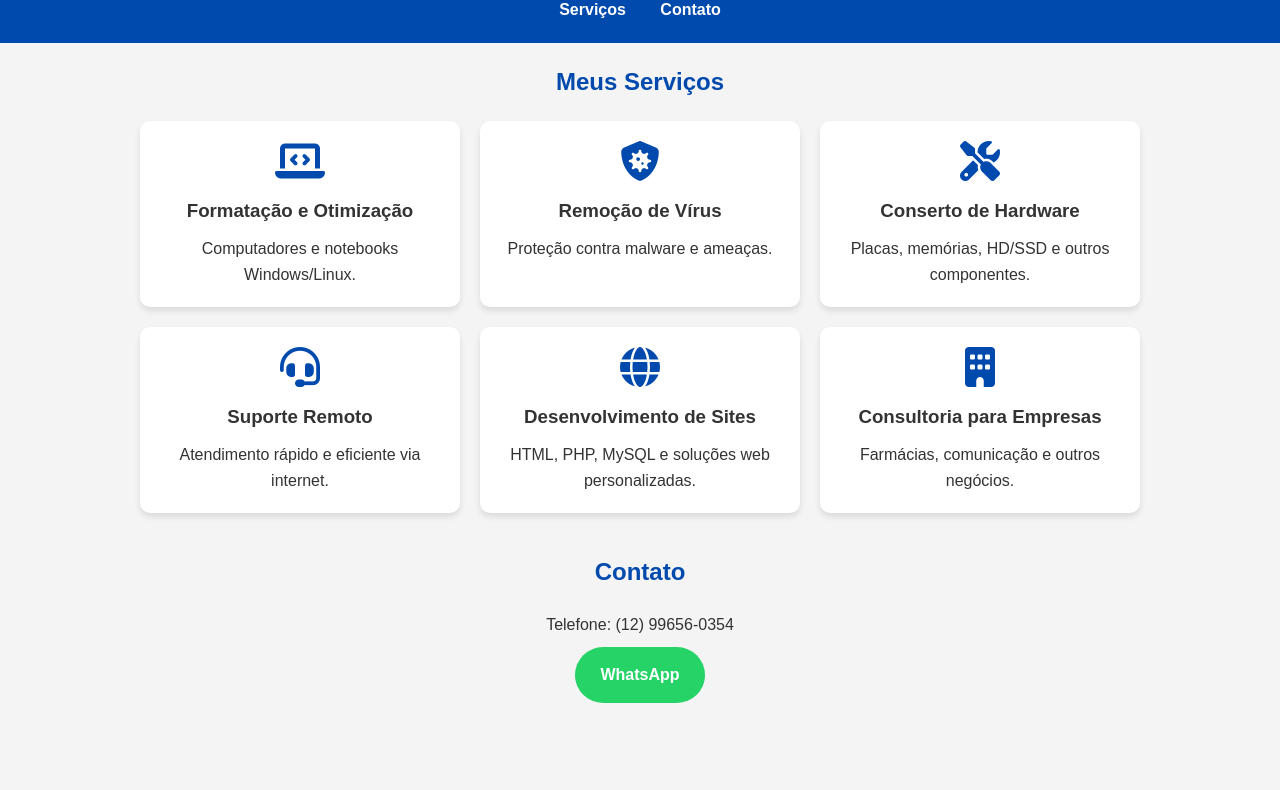
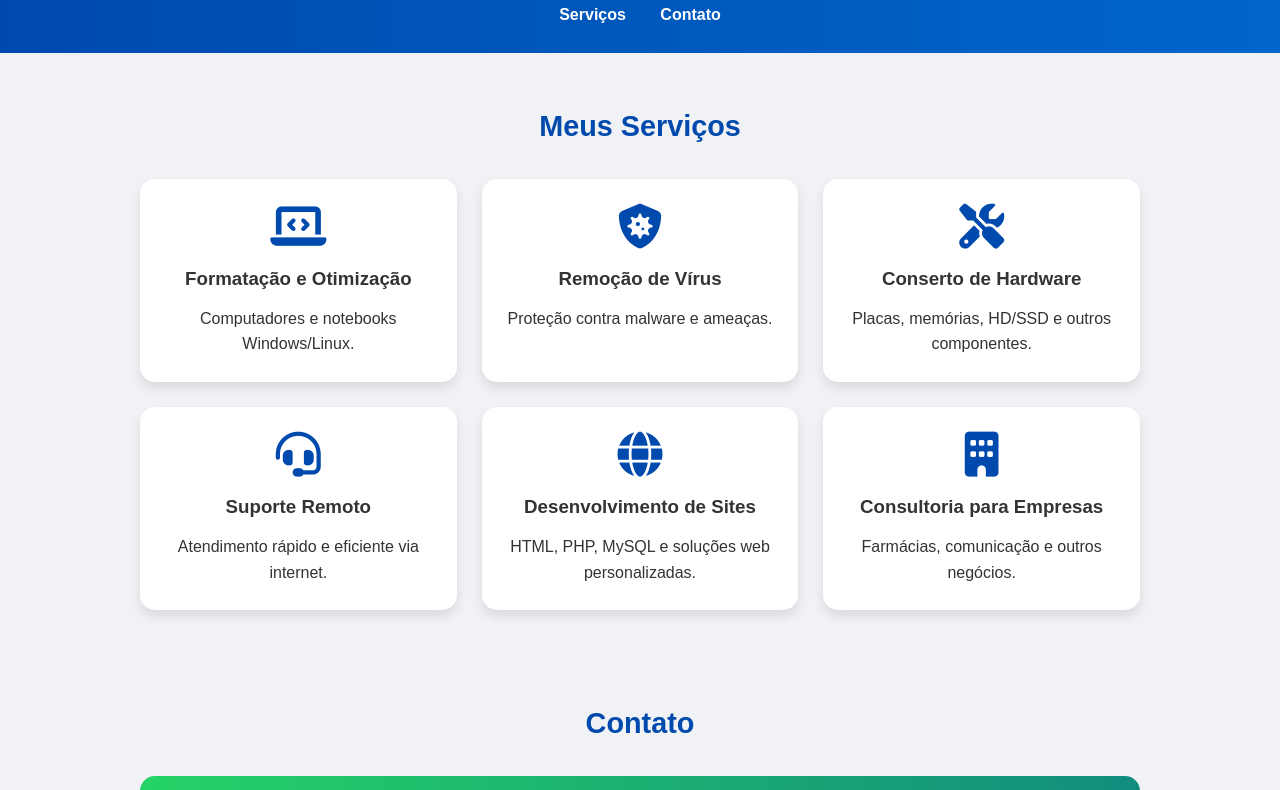
Before and after one commit to regisinformatica/Site, a plain HTML site: page index.html in a window 1280 px wide. Shown: the part 84-874 px from the top of the page. Before the commit the page ends 837 px from the top, so only its background shows below. Drawn offline with Linux system fonts and the light colour scheme.

Commit message:
Add files via upload

```diff
--- a/index.html
+++ b/index.html
@@ -9,33 +9,48 @@
 <style>
     /* Reset básico */
     * { margin: 0; padding: 0; box-sizing: border-box; font-family: Arial, sans-serif; }
-        body { background: #f4f4f4; color: #333; line-height: 1.6; }
+    body { background: #f0f2f5; color: #333; line-height: 1.6; }
+
     a { text-decoration: none; color: inherit; }
-        header { background: #004aad; color: #fff; padding: 20px 0; text-align: center; }
-        header h1 { margin-bottom: 10px; }
-        nav a { margin: 0 15px; color: #fff; font-weight: bold; }
-        .container { width: 90%; max-width: 1000px; margin: 20px auto; }
-        section { margin-bottom: 40px; }
-        h2 { color: #004aad; margin-bottom: 20px; text-align: center; }
+
+    /* Cabeçalho */
+    header { background: linear-gradient(90deg, #004aad, #0066cc); color: #fff; padding: 25px 0; text-align: center; }
+    header h1 { margin-bottom: 10px; font-size: 2rem; }
+    nav a { margin: 0 15px; color: #fff; font-weight: bold; transition: 0.3s; }
+    nav a:hover { color: #ffdd57; }
+
+    .container { width: 90%; max-width: 1000px; margin: 30px auto; }
+
+    section { margin-bottom: 50px; padding: 20px 0; }
+
+    h2 { color: #004aad; margin-bottom: 30px; text-align: center; font-size: 1.8rem; }
 
     /* Serviços */
-        .services { display: grid; grid-template-columns: repeat(auto-fit, minmax(250px, 1fr)); gap: 20px; }
-        .service { background: #fff; padding: 20px; border-radius: 10px; text-align: center; box-shadow: 0 4px 6px rgba(0,0,0,0.1); }
-        .service i { font-size: 40px; color: #004aad; margin-bottom: 15px; }
-        .service h3 { margin-bottom: 10px; }
+    .services { display: grid; grid-template-columns: repeat(auto-fit, minmax(250px, 1fr)); gap: 25px; }
+    .service { background: #fff; padding: 25px; border-radius: 15px; text-align: center;
+               box-shadow: 0 6px 12px rgba(0,0,0,0.1); transition: transform 0.3s, box-shadow 0.3s; }
+    .service:hover { transform: translateY(-8px); box-shadow: 0 10px 20px rgba(0,0,0,0.15); }
+    .service i { font-size: 45px; color: #004aad; margin-bottom: 15px; transition: color 0.3s; }
+    .service:hover i { color: #ff7f50; }
+    .service h3 { margin-bottom: 12px; }
 
     /* Contato */
-        .contact { text-align: center; }
-        .contact a { display: inline-block; margin: 10px 0; background: #25d366; color: #fff; padding: 15px 25px; border-radius: 50px; font-weight: bold; transition: 0.3s; }
-        .contact a:hover { background: #128c7e; }
+    .contact { text-align: center; background: linear-gradient(90deg, #25d366, #128c7e); padding: 30px; border-radius: 15px; color: #fff; }
+    .contact p { margin-bottom: 15px; font-size: 1.2rem; }
+    .contact a { display: inline-block; margin-top: 10px; background: #fff; color: #128c7e; padding: 15px 30px; border-radius: 50px; font-weight: bold; transition: 0.3s; }
+    .contact a:hover { background: #f0f0f0; color: #128c7e; }
 
     /* Responsividade */
     @media(max-width:600px){
         header h1 { font-size: 1.5rem; }
+        h2 { font-size: 1.5rem; }
+        .service i { font-size: 40px; }
+        .contact p { font-size: 1rem; }
     }
 </style>
 </head>
 <body>
+
 <header>
     <h1>Régis - Técnico de Informática</h1>
     <nav>
@@ -91,5 +106,6 @@
         </div>
     </section>
 </div>
+
 </body>
 </html>
```
Lines whose indentation alone changed are shown as unchanged.
